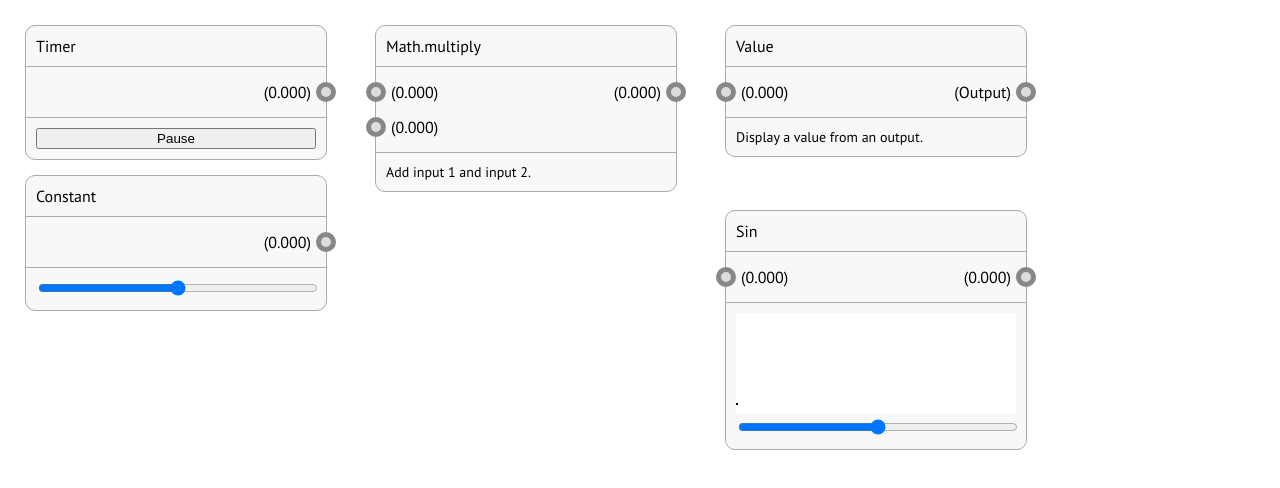
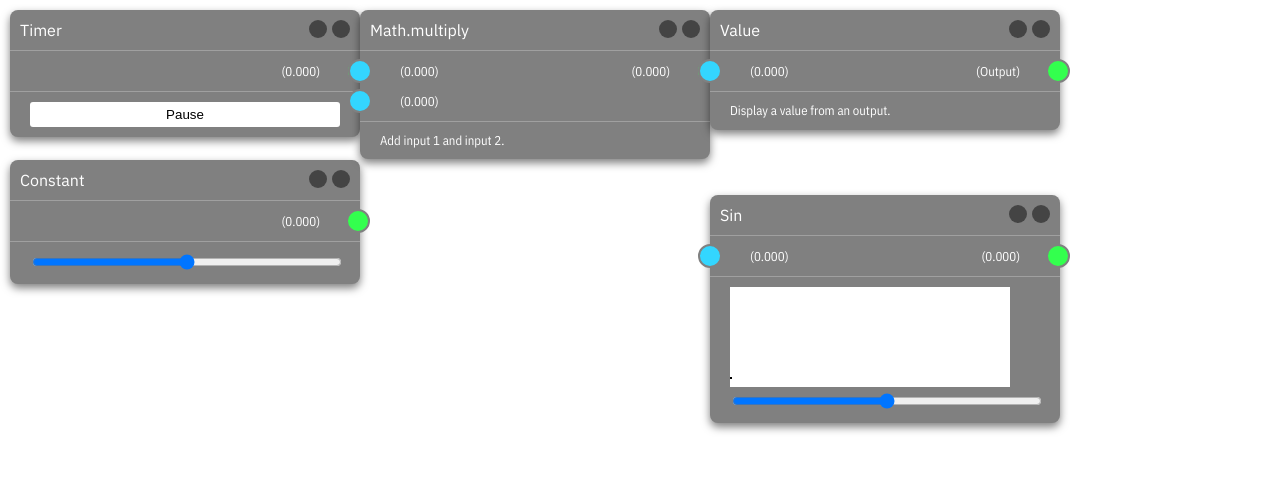
Before and after one commit to onion2k/copper, a React (Create React App) app: page / in a window 1280 px wide. Shown: the top 488 px of the page. Built offline with nearby package versions, Linux system fonts and the light colour scheme.

Commit message:
New look

```diff
--- a/src/Components/input.tsx
+++ b/src/Components/input.tsx
@@ -12,9 +12,11 @@ export function Input({ id, direction, index, value }: iInput) {
   const display = typeof value === "number" ? value.toFixed(3) : value;
 
   return (
-    <label key={`input-${id}-${direction}-${index}`} className="input">
-      ({display})
-      <Connector id={id} direction={direction} index={index} />
-    </label>
+    <li className="input connector">
+      <label key={`input-${id}-${direction}-${index}`} className="input">
+        ({display})
+        <Connector id={id} direction={direction} index={index} />
+      </label>
+    </li>
   );
 }
--- a/src/Components/output.tsx
+++ b/src/Components/output.tsx
@@ -12,9 +12,11 @@ interface iOutput {
 export function Output({ id, direction, index, value }: iOutput) {
   const display = typeof value === "number" ? value.toFixed(3) : value;
   return (
-    <label key={`output-${id}-${direction}-${index}`} className="output">
-      ({display})
-      <Connector id={id} direction={direction} index={index} />
-    </label>
+    <li className="output connector">
+      <label key={`output-${id}-${direction}-${index}`} className="output">
+        ({display})
+        <Connector id={id} direction={direction} index={index} />
+      </label>
+    </li>
   );
 }
--- a/src/Components/panel.tsx
+++ b/src/Components/panel.tsx
@@ -7,7 +7,8 @@ interface iPanel {
   title: string;
   x: number;
   y: number;
-  io: any;
+  inputs: any;
+  outputs: any;
   controls: any;
 }
 
@@ -16,7 +17,7 @@ interface iInitPos {
   y: number;
 }
 
-export function Panel({ id, title, x, y, io, controls }: iPanel) {
+export function Panel({ id, title, x, y, inputs, outputs, controls }: iPanel) {
   const [
     connector,
     setConnector,
@@ -53,12 +54,12 @@ export function Panel({ id, title, x, y, io, controls }: iPanel) {
   }, [dragging, mouseX, mouseY]);
 
   return (
-    <div
+    <article
       ref={panelRef}
       className="Panel"
       style={{ top: pos.y + delta.y, left: pos.x + delta.x }}
     >
-      <div
+      <header
         className="Title"
         onMouseDown={(e: React.MouseEvent) => {
           setDragging(true);
@@ -76,10 +77,45 @@ export function Panel({ id, title, x, y, io, controls }: iPanel) {
           setDelta({ x: 0, y: 0 });
         }}
       >
-        {title}
+        <span>{title}</span>
+        <div className="indicators">
+          <div className="indicator yellow" />
+          <div className="indicator green" />
+        </div>
+      </header>
+      <div className="io">
+        <ul className="inputs">{inputs}</ul>
+        <ul className="outputs">{outputs}</ul>
       </div>
-      <div className="IO">{io}</div>
-      <p className="Description">{controls}</p>
-    </div>
+      <div className="controls">
+        <div className="knobs">{controls}</div>
+      </div>
+    </article>
   );
 }
+
+// <article>
+//     <header>
+//       <span>Connector Panel</span>
+//       <div class="indicators">
+//         <div class="indicator yellow"></div>
+//         <div class="indicator green"></div>
+//       </div>
+//     </header>
+//     <div class="io">
+//       <ul class="inputs">
+//         <li class="input connector">input</li>
+//         <li class="input connector">input</li>
+//         <li class="input connector">input</li>
+//       </ul>
+//       <ul class="outputs">
+//         <li class="output connector">output</li>
+//       </ul>
+//     </div>
+//     <div class="controls open">
+//       <div class="knobs">
+//         <input type="range" />
+//       </div>
+//     </div>
+//     <footer>Footer content</footer>
+//   </article>
--- a/src/Panels/arithmatic.tsx
+++ b/src/Panels/arithmatic.tsx
@@ -40,10 +40,13 @@ export function Arithmatic({ id, x, y, op, input, output }: iArithmatic) {
     });
   }, [input[0], input[1], op]);
 
-  const io = [
-    <Input id={id} direction={"in"} index={0} value={input[0]} />,
-    <Output key={id} id={id} direction={"out"} index={0} value={value} />,
-    <Input id={id} direction={"in"} index={1} value={input[1]} />
+  const inputs = [
+    <Input id={`${id}`} direction={"in"} index={0} value={input[0]} />,
+    <Input id={`${id}`} direction={"in"} index={1} value={input[1]} />
+  ];
+
+  const outputs = [
+    <Output key={id} id={id} direction={"out"} index={0} value={value} />
   ];
 
   const controls = `Add input 1 and input 2.`;
@@ -54,7 +57,8 @@ export function Arithmatic({ id, x, y, op, input, output }: iArithmatic) {
       x={x}
       y={y}
       title={`Math.${op}`}
-      io={io}
+      inputs={inputs}
+      outputs={outputs}
       controls={controls}
     />
   );
--- a/src/Panels/const.tsx
+++ b/src/Panels/const.tsx
@@ -33,9 +33,9 @@ export default function Const({ id, x, y }: iConst) {
     setValue(parseFloat(e.target.value));
   };
 
-  const io = (
+  const outputs = [
     <Output key={id} id={id} direction={"out"} index={0} value={value} />
-  );
+  ];
 
   const controls = (
     <input
@@ -47,6 +47,14 @@ export default function Const({ id, x, y }: iConst) {
   );
 
   return (
-    <Panel id={id} x={x} y={y} title={`Constant`} io={io} controls={controls} />
+    <Panel
+      id={id}
+      x={x}
+      y={y}
+      title={`Constant`}
+      inputs={null}
+      outputs={outputs}
+      controls={controls}
+    />
   );
 }
--- a/src/Panels/sin.tsx
+++ b/src/Panels/sin.tsx
@@ -54,8 +54,11 @@ export function Sin({ id, x, y, input }: iSin) {
     setFactor(parseFloat(e.target.value));
   };
 
-  const io = [
-    <Input id={id} direction={"in"} index={0} value={input[0]} />,
+  const inputs = [
+    <Input id={id} direction={"in"} index={0} value={input[0]} />
+  ];
+
+  const outputs = [
     <Output key={id} id={id} direction={"out"} index={0} value={value} />
   ];
 
@@ -84,6 +87,14 @@ export function Sin({ id, x, y, input }: iSin) {
   ];
 
   return (
-    <Panel id={id} x={x} y={y} title={`Sin`} io={io} controls={controls} />
+    <Panel
+      id={id}
+      x={x}
+      y={y}
+      title={`Sin`}
+      inputs={inputs}
+      outputs={outputs}
+      controls={controls}
+    />
   );
 }
--- a/src/Panels/time.tsx
+++ b/src/Panels/time.tsx
@@ -45,7 +45,7 @@ export function Time({ id, x, y, initPauseState }: iTime) {
     }
   });
 
-  const io = (
+  const outputs = [
     <Output
       key={id}
       id={id}
@@ -53,8 +53,7 @@ export function Time({ id, x, y, initPauseState }: iTime) {
       index={0}
       value={value.toFixed(3)}
     />
-  );
-
+  ];
   const controls = (
     <button onClick={() => setPause(!pause)} style={{ width: "100%" }}>
       Pause
@@ -62,6 +61,14 @@ export function Time({ id, x, y, initPauseState }: iTime) {
   );
 
   return (
-    <Panel id={id} x={x} y={y} title={`Timer`} io={io} controls={controls} />
+    <Panel
+      id={id}
+      x={x}
+      y={y}
+      title={`Timer`}
+      inputs={null}
+      outputs={outputs}
+      controls={controls}
+    />
   );
 }
--- a/src/Panels/value.tsx
+++ b/src/Panels/value.tsx
@@ -29,8 +29,11 @@ export function Value({ id, x, y, input }: iValue) {
     });
   }, [input[0]]);
 
-  const io = [
-    <Input id={`${id}`} direction={"in"} index={0} value={input[0]} />,
+  const inputs = [
+    <Input id={`${id}`} direction={"in"} index={0} value={input[0]} />
+  ];
+
+  const outputs = [
     <Output key={id} id={id} direction={"out"} index={0} value={"Output"} />
   ];
 
@@ -40,7 +43,8 @@ export function Value({ id, x, y, input }: iValue) {
       x={x}
       y={y}
       title={`Value`}
-      io={io}
+      inputs={inputs}
+      outputs={outputs}
       controls={"Display a value from an output."}
     />
   );
--- a/src/styles.css
+++ b/src/styles.css
@@ -1,11 +1,15 @@
+@import url("https://fonts.googleapis.com/css?family=IBM+Plex+Sans|IBM+Plex+Sans+Condensed&display=swap");
+
 html,
 body {
+  padding: 20px;
+  font-family: "IBM Plex Sans", sans-serif;
   width: 100vw;
   height: 100vh;
   margin: 0;
   padding: 0;
 }
-
+/*
 #root {
   width: 100%;
   height: 100%;
@@ -101,6 +105,188 @@ body {
 p {
   padding: 0;
   margin: 0;
+} */
+
+article {
+  position: absolute;
+  width: 350px;
+  min-height: 120px;
+  margin-bottom: 20px;
+  background-color: gray;
+  border-radius: 8px;
+  color: white;
+  box-shadow: 0 4px 8px rgba(0, 0, 0, 0.5);
+  display: flex;
+  flex-direction: column;
+}
+
+header {
+  grid-area: header;
+  padding: 10px;
+  border-bottom: 1px solid rgba(255, 255, 255, 0.25);
+  cursor: move;
+  display: flex;
+}
+header span {
+  flex: 1;
+}
+header .indicators {
+  display: flex;
+  justify-content: flex-end;
+}
+header .indicators .indicator {
+  flex: 1;
+  width: 18px;
+  height: 18px;
+  background-color: #444;
+  border-radius: 50%;
+  margin-left: 5px;
+}
+header .indicators .indicator.yellow.on {
+  color: yellow;
+  background-color: currentcolor;
+  box-shadow: 0 0 8px currentcolor;
+}
+header .indicators .indicator.green.on {
+  color: #40ff40;
+  background-color: currentcolor;
+  box-shadow: 0 0 8px currentcolor;
+}
+header .indicators .indicator.flash {
+  animation: flash;
+  animation-duration: 1s;
+  animation-iteration-count: infinite;
+}
+
+.controls {
+  display: flex;
+  border-top: 1px solid rgba(255, 255, 255, 0.25);
+}
+
+.knobs {
+  padding: 10px 20px;
+  width: 100%;
+  font-family: "IBM Plex Sans Condensed", sans-serif;
+  font-size: 0.8rem;
+}
+.knobs input[type="range"] {
+  display: inline-block;
+  width: 100%;
+}
+.knobs input,
+.knobs select,
+.knobs button {
+  display: inline-block;
+  width: 100%;
+}
+.knobs button,
+.knobs select {
+  border: 0;
+  background-color: white;
+  padding: 5px;
+  border-radius: 3px;
+}
+
+ul.knobs {
+  padding: 5px 15px;
+  list-style: none;
+}
+ul.knobs li {
+  width: 100%;
+}
+ul.knobs li input[type="radio"] {
+  width: auto;
+}
+
+.io {
+  display: grid;
+  grid-template-columns: 1fr 1fr;
+  grid-template-areas: "inputs outputs";
+  font-family: "IBM Plex Sans Condensed", sans-serif;
+  font-size: 0.8rem;
+}
+
+.input.connector::before,
+.output.connector::after {
+  position: absolute;
+  content: "";
+  width: 20px;
+  height: 20px;
+  border-radius: 50%;
+  border: 2px solid gray;
+}
+
+.input.connector::before {
+  left: -12px;
+  pointer-events: all;
+}
+
+.output.connector::after {
+  right: -10px;
+  pointer-events: all;
+}
+
+.inputs {
+  position: relative;
+  list-style: none;
+  padding: 5px 0;
+  margin-top: 0;
+  margin-bottom: 0;
+}
+.inputs .input {
+  display: flex;
+  align-items: center;
+  min-height: 30px;
+  margin-left: 20px;
+  pointer-events: none;
+}
+.inputs .input::before {
+  background-color: #33d6ff;
+}
+
+.outputs {
+  position: relative;
+  list-style: none;
+  padding: 5px 0;
+  margin-top: 0;
+  margin-bottom: 0;
+}
+.outputs .output {
+  display: flex;
+  align-items: center;
+  justify-content: flex-end;
+  min-height: 30px;
+  margin-right: 20px;
+}
+.outputs .output::after {
+  background-color: #33ff4e;
+}
+
+footer {
+  flex: 1 1 20px;
+  padding: 10px 20px;
+  border-top: 1px solid rgba(255, 255, 255, 0.25);
+  font-family: "IBM Plex Sans Condensed", sans-serif;
+  font-size: 0.8rem;
+}
+
+@keyframes flash {
+  0% {
+    background-color: #444;
+    box-shadow: none;
+  }
+  49% {
+    background-color: #444;
+    box-shadow: none;
+  }
+  50% {
+    background-color: currentcolor;
+    box-shadow: 0 0 8px currentcolor;
+  }
+  100% {
+    background-color: currentcolor;
+    box-shadow: 0 0 8px currentcolor;
+  }
 }
 
 svg {
```
